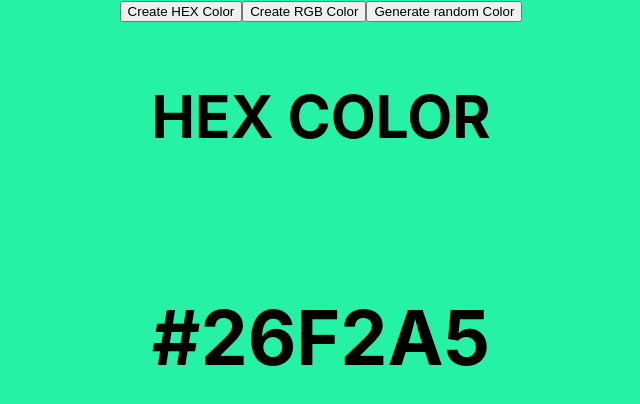
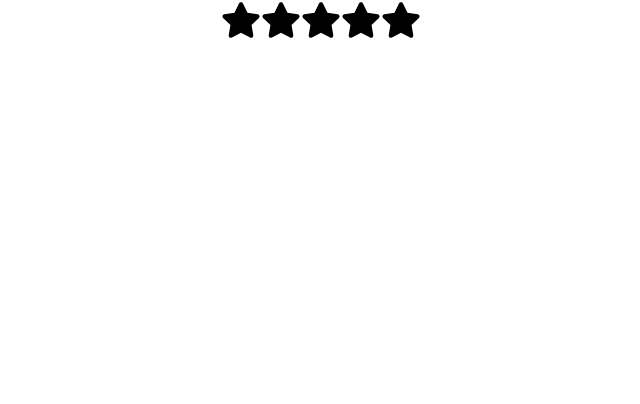
Before and after one commit to wajidkashoo14/my-app, a React (Create React App) app: page / in a window 1280 px wide. Shown: the top 404 px of the page, without its empty margins (319-959 px from the left). Built offline with nearby package versions, Linux system fonts and the light colour scheme.

Commit message:
star rating

```diff
--- a/package.json
+++ b/package.json
@@ -8,6 +8,7 @@
     "@testing-library/user-event": "^13.5.0",
     "react": "^18.2.0",
     "react-dom": "^18.2.0",
+    "react-icons": "^4.12.0",
     "react-scripts": "5.0.1",
     "web-vitals": "^2.1.4"
   },
--- a/src/App.js
+++ b/src/App.js
@@ -1,6 +1,7 @@
 import './App.css';
+import StarRating from './components/starSelection';
 // import Accordian from './components/accordian';
-import RandomColor from './components/randomColor';
+// import RandomColor from './components/randomColor';
 
 function App() {
   return (
@@ -8,7 +9,8 @@ function App() {
       {/* accordian */}
       {/* <Accordian /> */}
       {/* randomColor */}
-      <RandomColor />
+      {/* <RandomColor /> */}
+      <StarRating />
     </div>
   );
 }
--- /dev/null
+++ b/src/components/starSelection/index.jsx
@@ -0,0 +1,39 @@
+import React, { useState } from "react";
+import { FaStar } from "react-icons/fa";
+import "./styles.css";
+
+function StarRating({ noOfStarts = 5 }) {
+  const [rating, setRating] = useState(0);
+  const [hover, setHover] = useState(0);
+
+  function handleClick(getCurrentIndex) {
+    setRating(getCurrentIndex);
+  }
+
+  function handleMouseEnter(getCurrentIndex) {
+    setHover(getCurrentIndex);
+  }
+
+  function handleMouseLeave() {
+    setHover(rating);
+  }
+  return (
+    <div className="star-rating">
+      {[...Array(noOfStarts)].map((_, index) => {
+        index += 1;
+        return (
+          <FaStar
+            key={index}
+            className={index <= (rating || hover) ? "active" : "inactive"}
+            onClick={() => handleClick(index)}
+            onMouseMove={() => handleMouseEnter(index)}
+            onMouseLeave={() => handleMouseLeave()}
+            size={40}
+          />
+        );
+      })}
+    </div>
+  );
+}
+
+export default StarRating;
--- /dev/null
+++ b/src/components/starSelection/styles.css
@@ -0,0 +1,7 @@
+.active {
+  color:#fff700;
+}
+
+.inactive {
+    color: #000000;
+}
```
Also changed, not shown: 1 other file (tests, documents, lock files or other folders).
